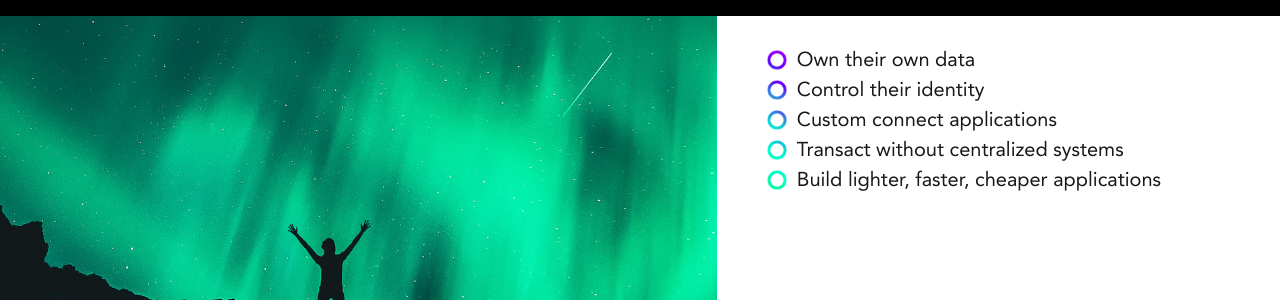
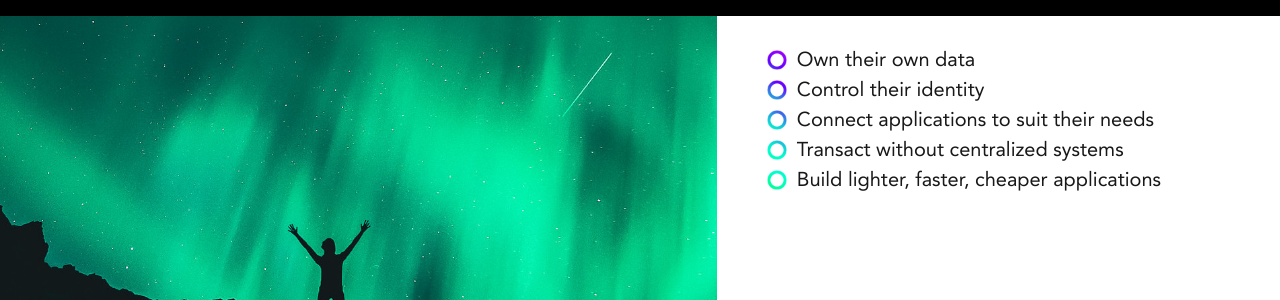
Before and after one commit to holochain/website, a Jekyll site: the page built from index.md, in a window 1280 px wide and 900 px high, scrolled down 4003 px. Shown: the part 154-454 px from the top of the window. Built offline with Jekyll 4.4.1, drawn with Linux system fonts in a browser that asks for light colours; nearby versions of some CDN libraries.

Commit message:
Clarify "Custom connect applications" list item

```diff
--- a/_sections/demands.html
+++ b/_sections/demands.html
@@ -19,7 +19,7 @@ content_blocks:
     _slug: holochain-meets-the-demands-of-people-who-want-to
     title: 'Holochain helps people:'
     show_text: true
-    body: "<ul><li>Own their own data</li> <li>Control their identity</li> <li>Custom connect applications</li> <li>Transact without centralized systems</li> <li>Build lighter, faster, cheaper applications</li></ul>"
+    body: "<ul><li>Own their own data</li> <li>Control their identity</li> <li>Connect applications to suit their needs</li> <li>Transact without centralized systems</li> <li>Build lighter, faster, cheaper applications</li></ul>"
     has_image: true
     section: demands
     content_layout: Standard
```
